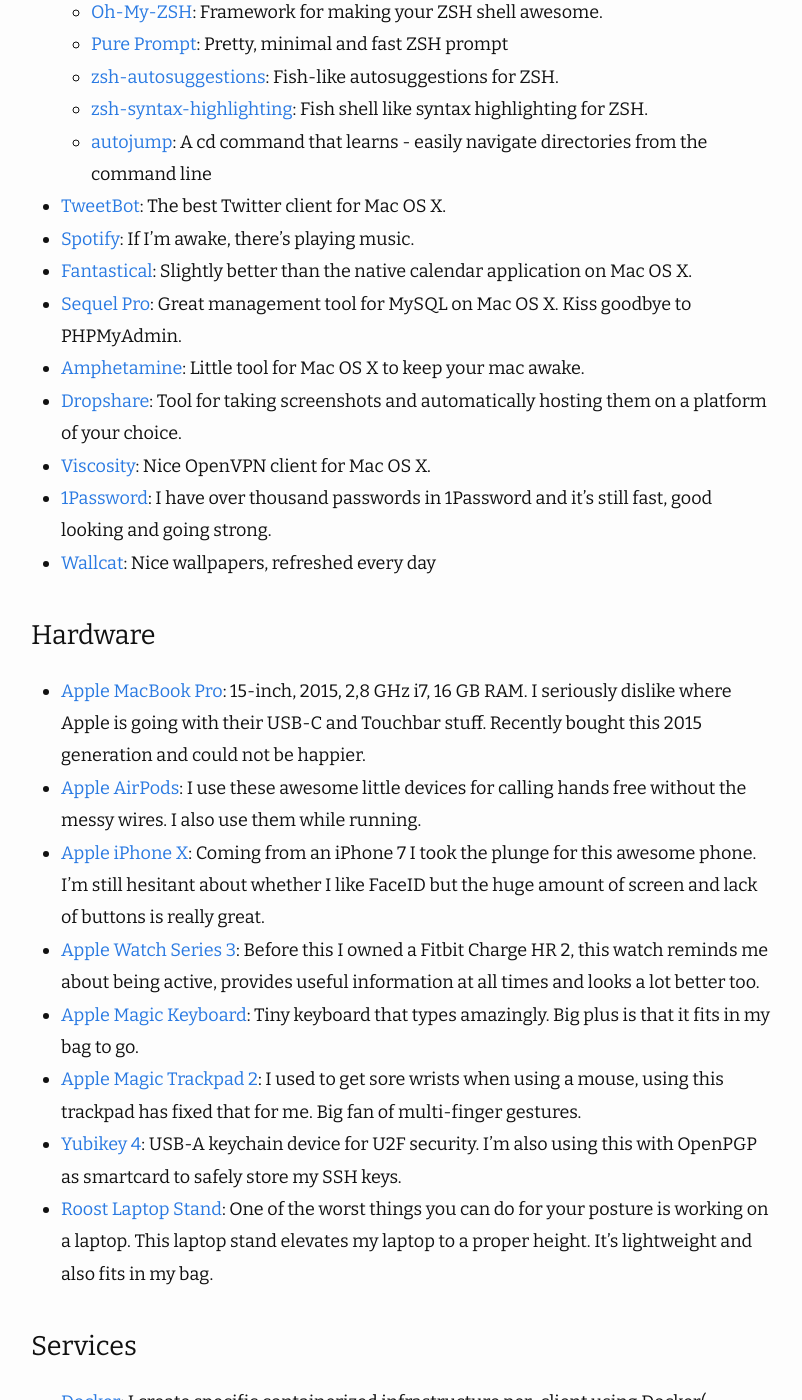
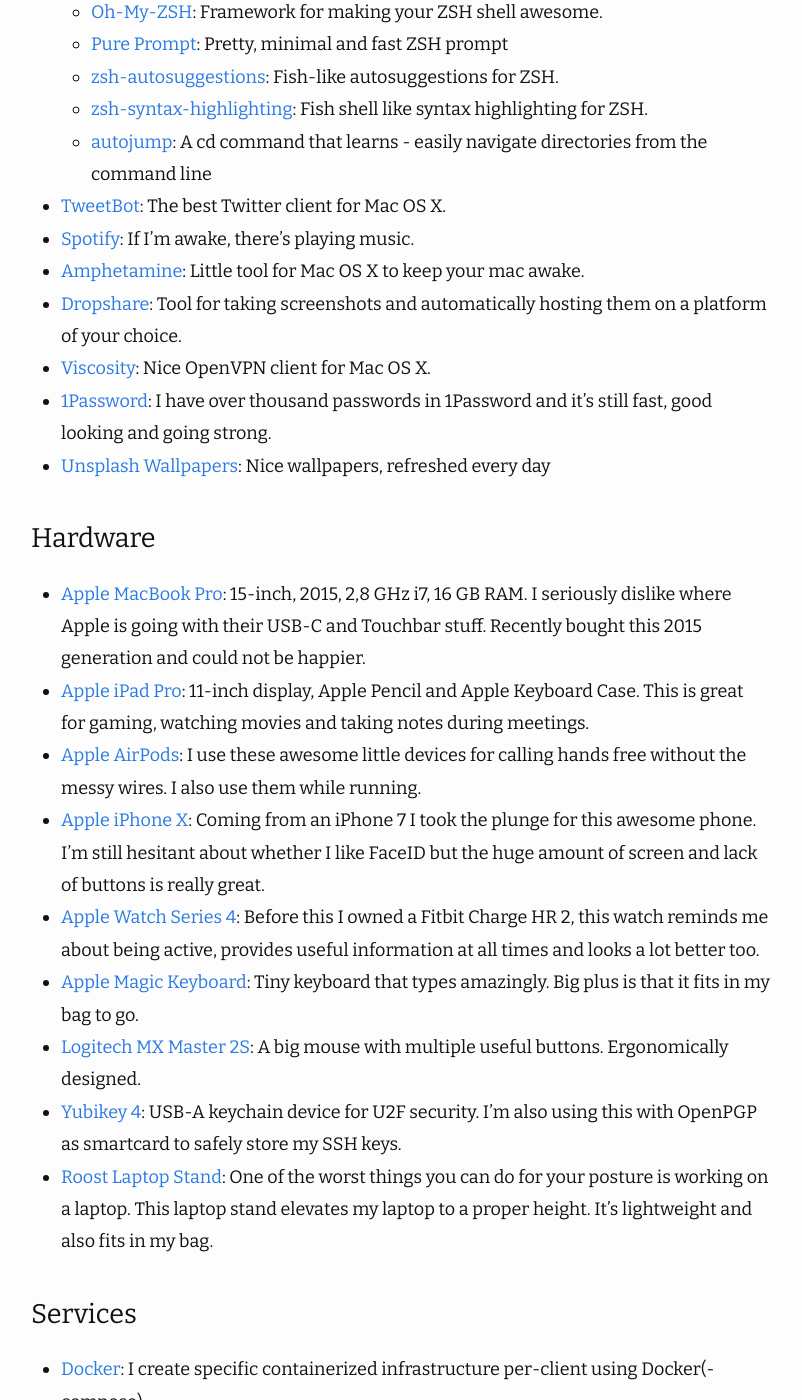
Before and after one commit to Jorijn/jorijn.com, a Jekyll site: the page built from uses.md, in a window 1280 px wide and 1400 px high, scrolled down 615 px. Shown: the whole window, without its empty margins (239-1041 px from the left). Built offline with Jekyll 4.4.1, drawn with Linux system fonts in a browser that asks for light colours; nearby versions of some CDN libraries; some of the changed text lies outside the part shown.

Commit message:
updates uses

```diff
--- a/uses.md
+++ b/uses.md
@@ -18,21 +18,20 @@ title: Uses
      * [autojump](https://github.com/wting/autojump): A cd command that learns - easily navigate directories from the command line
  * [TweetBot](https://tapbots.com/tweetbot/mac/): The best Twitter client for Mac OS X.
  * [Spotify](https://www.spotify.com/): If I'm awake, there's playing music.
- * [Fantastical](https://flexibits.com/fantastical): Slightly better than the native calendar application on Mac OS X.
- * [Sequel Pro](https://www.sequelpro.com/): Great management tool for MySQL on Mac OS X. Kiss goodbye to PHPMyAdmin.
  * [Amphetamine](https://itunes.apple.com/nl/app/amphetamine/id937984704?mt=12): Little tool for Mac OS X to keep your mac awake.
  * [Dropshare](https://getdropsha.re/): Tool for taking screenshots and automatically hosting them on a platform of your choice.
  * [Viscosity](https://www.sparklabs.com/viscosity/): Nice OpenVPN client for Mac OS X.
  * [1Password](https://1password.com/): I have over thousand passwords in 1Password and it's still fast, good looking and going strong.
- * [Wallcat](https://beta.wall.cat/): Nice wallpapers, refreshed every day
+ * [Unsplash Wallpapers](https://apps.apple.com/us/app/unsplash-wallpapers/id1284863847?mt=12): Nice wallpapers, refreshed every day
 
 ## Hardware
  * [Apple MacBook Pro](https://www.apple.com/nl/macbook-pro/specs-2015/): 15-inch, 2015, 2,8 GHz i7, 16 GB RAM. I seriously dislike where Apple is going with their USB-C and Touchbar stuff. Recently bought this 2015 generation and could not be happier.
+ * [Apple iPad Pro](https://www.apple.com/ipad-pro/): 11-inch display, Apple Pencil and Apple Keyboard Case. This is great for gaming, watching movies and taking notes during meetings.
  * [Apple AirPods](https://www.apple.com/nl/shop/product/MMEF2ZM/A/airpods): I use these awesome little devices for calling hands free without the messy wires. I also use them while running.
  * [Apple iPhone X](https://www.apple.com/nl/iphone-x/): Coming from an iPhone 7 I took the plunge for this awesome phone. I'm still hesitant about whether I like FaceID but the huge amount of screen and lack of buttons is really great.
- * [Apple Watch Series 3](https://www.apple.com/apple-watch-series-3/): Before this I owned a Fitbit Charge HR 2, this watch reminds me about being active, provides useful information at all times and looks a lot better too.
+ * [Apple Watch Series 4](https://www.apple.com/apple-watch-series-4/): Before this I owned a Fitbit Charge HR 2, this watch reminds me about being active, provides useful information at all times and looks a lot better too.
  * [Apple Magic Keyboard](https://www.apple.com/nl/shop/product/MLA22N/A/magic-keyboard-nederlands): Tiny keyboard that types amazingly. Big plus is that it fits in my bag to go.
- * [Apple Magic Trackpad 2](https://www.apple.com/nl/shop/product/MJ2R2Z/A/magic-trackpad-2-zilver): I used to get sore wrists when using a mouse, using this trackpad has fixed that for me. Big fan of multi-finger gestures.
+ * [Logitech MX Master 2S](https://www.logitech.com/nl-nl/product/mx-master-2s-flow): A big mouse with multiple useful buttons. Ergonomically designed.
  * [Yubikey 4](https://www.yubico.com/product/yubikey-4-series/): USB-A keychain device for U2F security. I'm also using this with OpenPGP as smartcard to safely store my SSH keys.
  * [Roost Laptop Stand](https://www.therooststand.com/): One of the worst things you can do for your posture is working on a laptop. This laptop stand elevates my laptop to a proper height. It's lightweight and also fits in my bag.
 
@@ -41,4 +40,3 @@ title: Uses
  * [Gitea](https://gitea.io/en-us/): Nice and lightweight Git service hosted on my Synology NAS using Docker.
  * [Miniflux](https://miniflux.app/): RSS reader, self-hosted on my Synology NAS using Docker.
  * [Moneybird](https://www.moneybird.com/): Invoicing software for entrepreneurs. Dutch made!
- * [Harvest](https://www.getharvest.com/): Online time tracking tool, it's simple, looks nice and creates nice reports. I don't use their invoicing.
```
Also changed, not shown: content/images/2018/07/iterm-screenshot.png.
